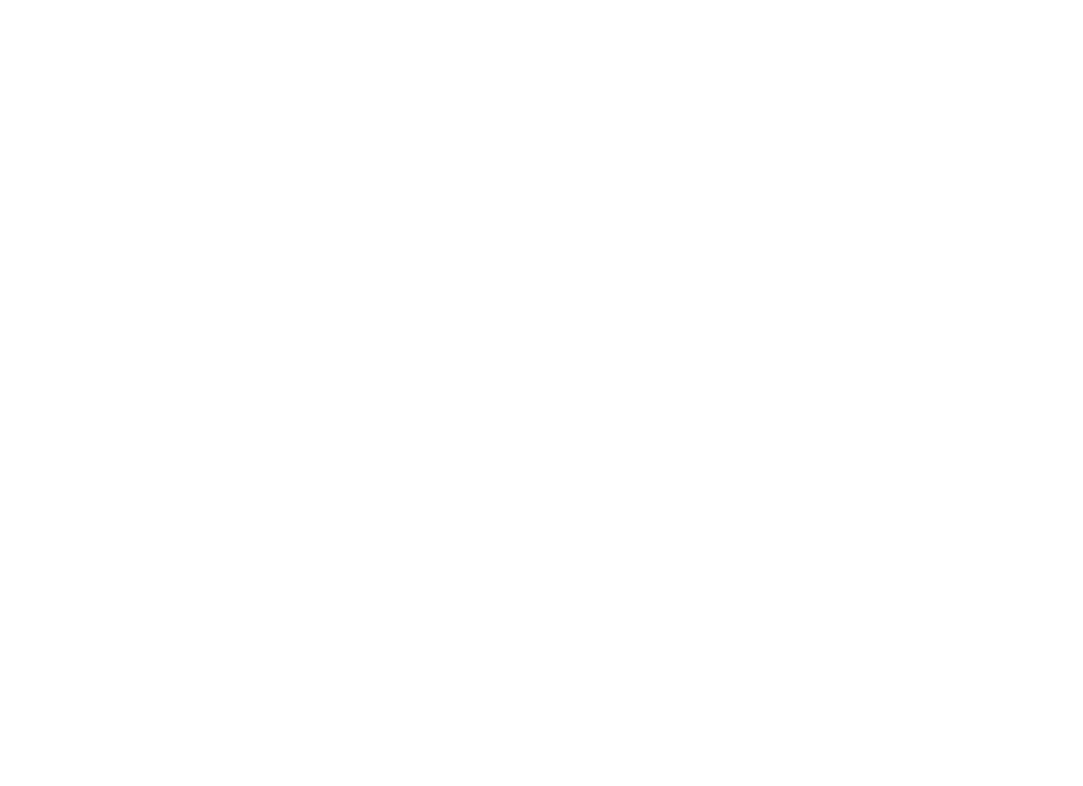
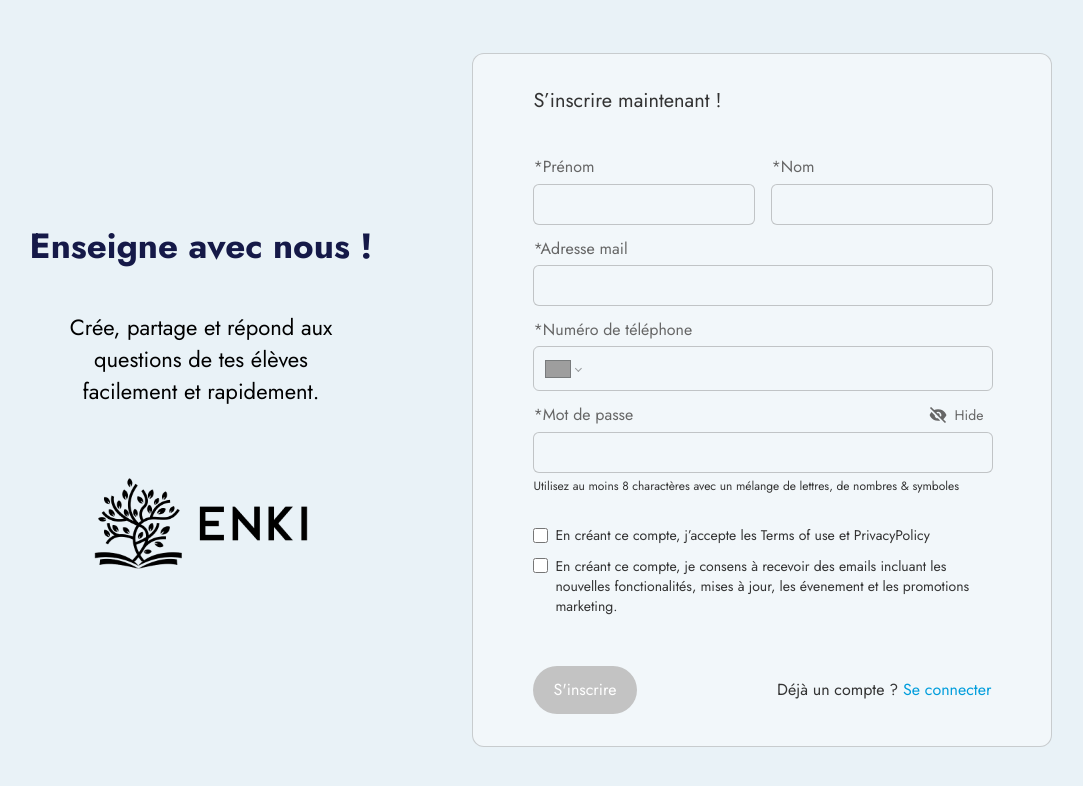
Before and after one commit to zinedinesidane/enki-plateforme, a React (Vite) app: page /register in a window 1280 px wide. Before the commit this address had no page. Shown: the top 786 px of the page, without its empty margins (99-1182 px from the left). Built offline with nearby package versions, Linux system fonts and the light colour scheme; grey boxes are pictures that could not be loaded.

Commit message:
add register feature

```diff
--- a/package.json
+++ b/package.json
@@ -13,6 +13,7 @@
     "react": "^18.2.0",
     "react-dom": "^18.2.0",
     "react-icons": "^4.12.0",
+    "react-phone-number-input": "^3.3.7",
     "react-router-dom": "6.14",
     "styled-components": "^6.1.1"
   },
--- a/src/App.jsx
+++ b/src/App.jsx
@@ -3,6 +3,7 @@
 import Home from "./pages/Home";
 import AppLayout from "./ui/AppLayout";
 import Login from "./pages/Login";
+import Register from "./pages/Register";
 
 function App() {
   return (
@@ -15,6 +16,7 @@
             <Route path="home" element={<Home />} />
           </Route>
           <Route path="login" element={<Login />} />
+          <Route path="register" element={<Register />} />
         </Routes>
       </BrowserRouter>
     </>
--- a/src/pages/Home.jsx
+++ b/src/pages/Home.jsx
@@ -1,7 +1,6 @@
 import Section from "../ui/Section";
 
 function Home() {
-  console.log(847660528 / 75394027566);
   return (
     <>
       <Section />
--- a/src/pages/Login.jsx
+++ b/src/pages/Login.jsx
@@ -84,16 +84,16 @@
   }
 `;
 
-const Group = styled.div`
+export const Group = styled.div`
   display: flex;
   flex-direction: column;
-  gap: 0.7rem;
+  gap: 0.5rem;
   color: #333;
   & > label {
     color: #666;
   }
   & > input {
-    width: 40rem;
+    /* width: 40rem; */
     border-radius: 6px;
     border: 1px solid rgba(102, 102, 102, 0.35);
     padding: 0.8rem 1.2rem;
@@ -107,11 +107,15 @@
     margin-right: 1rem;
     align-items: center;
     gap: 0.7rem;
+    font-size: 1.4rem;
     color: #666;
     & svg {
       height: 2rem;
       width: 2rem;
     }
+  }
+  & > p {
+    font-size: 1.2rem;
   }
 
   & > div {
@@ -119,6 +123,7 @@
     align-items: center;
     gap: 0.5rem;
     & label {
+      color: #666;
       font-size: 1.6rem;
     }
 
@@ -146,7 +151,7 @@
           <div>*Champs requis</div>
           <Group>
             <label htmlFor="email">*Adress mail</label>
-            <input id="email" type="text" />
+            <input style={{ width: "40rem" }} id="email" type="text" />
           </Group>
           <Group>
             <div>
@@ -156,10 +161,10 @@
                 <span>Hide</span>
               </button>
             </div>
-            <input id="password" type="password" />
+            <input style={{ width: "40rem" }} id="password" type="password" />
             <div>
-              <input type="checkbox" />
-              <label>Rester connecté ?</label>
+              <input id="rester-connecter" type="checkbox" />
+              <label htmlFor="rester-connecter">Rester connecté ?</label>
               <NavLink>
                 <IoIosHelpCircle />
               </NavLink>
@@ -170,7 +175,7 @@
         </LoginForm>
         <div>
           <span>Pas encore de compte ?</span>
-          <NavLink> S'inscrire</NavLink>
+          <NavLink to="/register"> S'inscrire</NavLink>
         </div>
       </Right>
 
--- /dev/null
+++ b/src/pages/Register.jsx
@@ -0,0 +1,215 @@
+import "react-phone-number-input/style.css";
+import PhoneInput from "react-phone-number-input";
+import styled from "styled-components";
+import Heading from "../ui/Heading";
+import Logo from "../ui/Logo";
+import { Group } from "./Login";
+import { BiSolidHide } from "react-icons/bi";
+import { NavLink } from "react-router-dom";
+import { useState } from "react";
+
+const Phone = styled(PhoneInput)`
+  border-radius: 6px;
+  border: 1px solid rgba(102, 102, 102, 0.35);
+  padding: 0 1.2rem;
+  padding: 1rem 1.2rem;
+
+  &:focus-within {
+    outline: 2px solid var(--color-grey-900);
+    outline-offset: -1px;
+  }
+  & input {
+    /* padding: 0.8rem 1.2rem; */
+    border: none;
+    &:focus {
+      outline: none;
+    }
+  }
+`;
+const RegisterLayout = styled.div`
+  display: flex;
+  align-items: center;
+  justify-content: center;
+  gap: 10rem;
+  background-color: var(--color-grey-100);
+  min-height: 100vh;
+  padding: 4rem;
+`;
+
+const Left = styled.div`
+  display: flex;
+  flex-direction: column;
+  align-items: center;
+  justify-content: center;
+
+  & p {
+    max-width: 30rem;
+    margin-top: 4rem;
+    font-size: 2.2rem;
+    text-align: center;
+  }
+
+  & img {
+    margin-top: 6rem;
+    width: 25rem;
+    height: auto;
+  }
+`;
+const Right = styled.div`
+  display: flex;
+  align-items: center;
+  justify-content: center;
+`;
+const RegisterForm = styled.form`
+  border-radius: 12px;
+  background-color: var(--color-grey-50);
+  background-color: white;
+  padding: 3.2rem 6rem;
+  max-width: 58rem;
+  background-color: #f2f7fa;
+  border: 1px solid rgba(102, 102, 102, 0.3);
+
+  & input {
+    background-color: #f2f7fa;
+  }
+  & > div:first-of-type {
+    display: grid;
+    grid-template-columns: 1fr 1fr;
+    gap: 1.2rem 1.6rem;
+    margin-top: 4rem;
+  }
+  & > span {
+    font-size: 2rem;
+    color: #333;
+    font-weight: 500;
+  }
+
+  & > div:last-child {
+    display: flex;
+    align-items: center;
+    justify-content: space-between;
+    & span {
+      color: #333;
+    }
+    & a {
+      color: var(--color-primary-500);
+    }
+  }
+`;
+
+const Terms = styled.div`
+  font-size: 1.4rem;
+  color: #333;
+  display: flex;
+  flex-direction: column;
+  gap: 1rem;
+  margin: 3rem 0 5rem 0;
+  & div {
+    display: flex;
+    align-items: flex-start;
+    gap: 0.7rem;
+
+    & div {
+      display: flex;
+      align-items: center;
+      justify-content: center;
+      height: 20.3px;
+    }
+  }
+`;
+
+function Register() {
+  const [value, setValue] = useState();
+
+  return (
+    <RegisterLayout>
+      <Left>
+        <Heading style={{ fontWeight: "700", fontSize: "3.5rem" }} as="h2">
+          Enseigne avec nous !
+        </Heading>
+        <p>
+          Crée, partage et répond aux questions de tes élèves facilement et
+          rapidement.
+        </p>
+
+        <Logo />
+      </Left>
+
+      <Right>
+        <RegisterForm>
+          <span>S’inscrire maintenant !</span>
+          <div>
+            <Group>
+              <label htmlFor="prenom">*Prénom</label>
+              <input id="prenom" type="text" />
+            </Group>
+            <Group>
+              <label htmlFor="nom">*Nom</label>
+              <input id="nom" type="text" />
+            </Group>
+            <Group style={{ gridColumn: "span 2" }}>
+              <label htmlFor="email">*Adresse mail</label>
+              <input id="email" type="email" />
+            </Group>
+            <Group style={{ gridColumn: "span 2" }}>
+              <label htmlFor="num">*Numéro de téléphone</label>
+              <Phone
+                id="num"
+                defaultCountry="BE"
+                value={value}
+                onChange={setValue}
+              />
+            </Group>
+            <Group style={{ gridColumn: "span 2" }}>
+              <div>
+                <label htmlFor="password">*Mot de passe </label>
+                <button>
+                  <BiSolidHide />
+                  <span>Hide</span>
+                </button>
+              </div>{" "}
+              <input id="password" type="password" />
+              <p>
+                Utilisez au moins 8 charactères avec un mélange de lettres, de
+                nombres & symboles
+              </p>
+            </Group>
+          </div>
+          <Terms>
+            <div>
+              <div>
+                <input id="terms" type="checkbox" />
+              </div>
+              <label htmlFor="terms">
+                En créant ce compte, j’accepte les{" "}
+                <NavLink>Terms of use</NavLink> et <NavLink>Privacy</NavLink>
+                Policy
+              </label>
+            </div>
+            <div>
+              <div>
+                <input id="newsletter" type="checkbox" />
+              </div>
+              <label htmlFor="newsletter">
+                En créant ce compte, je consens à recevoir des emails incluant
+                les nouvelles fonctionalités, mises à jour, les évenement et les
+                promotions marketing.{" "}
+              </label>
+            </div>
+          </Terms>
+
+          <div>
+            <button disabled={true}>S'inscrire</button>
+            <div>
+              <span>Déjà un compte ?</span>
+
+              <NavLink to="/login"> Se connecter</NavLink>
+            </div>
+          </div>
+        </RegisterForm>
+      </Right>
+    </RegisterLayout>
+  );
+}
+
+export default Register;
--- a/src/styles/GlobalStyles.js
+++ b/src/styles/GlobalStyles.js
@@ -93,7 +93,7 @@
   background-color: var(--color-grey);
   border: none;
 
-  padding: 1.2rem 1.6rem;
+  padding: 1.2rem 2rem;
   border-radius: 32px;
 }
 
@@ -103,13 +103,23 @@
   color: var(--color-grey-500);
 }
 
-input:focus,
 button:focus,
-textarea:focus,
 select:focus {
-  outline: 2px solid var(--color-brand-600);
+  outline: 2px solid var(--color-primary);
   outline-offset: -1px;
 }
+input:focus,
+textarea:focus
+{
+  outline: 2px solid var(--color-grey-900);
+  outline-offset: -1px;
+}
+
+ input[type="checkbox"] {
+      accent-color: var(--color-grey-900);
+      width: 1.5rem;
+      height: 1.5rem;
+    }
 
 button:has(svg) {
   line-height: 0;
--- a/src/ui/Aboutus.jsx
+++ b/src/ui/Aboutus.jsx
@@ -3,6 +3,7 @@
 import Button from "./Button";
 import Heading from "./Heading";
 import ContentGrid from "./ContentGrid";
+import { useNavigate } from "react-router-dom";
 
 const StyledContentGrid = styled(ContentGrid)`
   background-color: var(--color-grey-50);
@@ -54,9 +55,15 @@
 `;
 
 function Aboutus() {
+  const navigate = useNavigate();
+
+  const handleLogin = () => {
+    navigate("/login");
+  };
+  const handleRegister = () => {
+    navigate("/register");
+  };
   return (
-    // <StyledContentGrid as={ContentGrid}>
-    // <StyledContentGrid maxWidth="800px">
     <StyledContentGrid>
       <div>
         <div>
@@ -74,8 +81,12 @@
           </p>
 
           <ButtonGroup style={{ margin: "7rem 0 2rem 0" }}>
-            <Button style={{ width: "15rem" }}>S'inscrire</Button>
-            <Button style={{ width: "15rem" }}>Se connecter</Button>
+            <Button style={{ width: "15rem" }} onClick={handleRegister}>
+              S'inscrire
+            </Button>
+            <Button style={{ width: "15rem" }} onClick={handleLogin}>
+              Se connecter
+            </Button>
           </ButtonGroup>
         </div>
       </div>
--- a/src/ui/Section.jsx
+++ b/src/ui/Section.jsx
@@ -101,7 +101,7 @@
           </div>
         </Row>
       </StyledSection> */}
-      {/* <Aboutus /> */}
+      <Aboutus />
       <CellulesSection />
       <StyledSection
         type="full-width"
```
Also changed, not shown: 1 other file (tests, documents, lock files or other folders).
